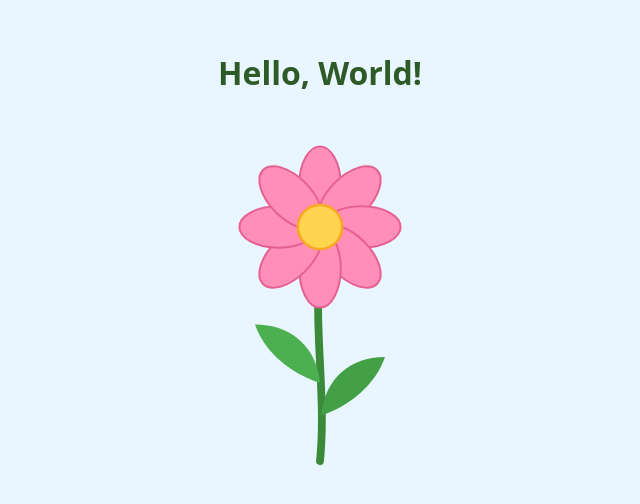
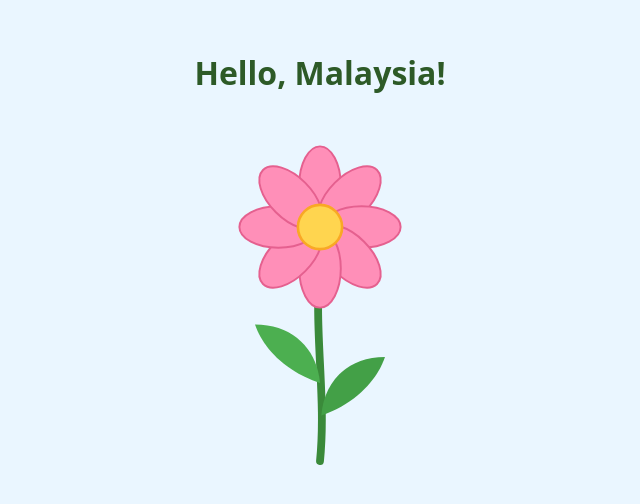
Before and after one commit to carenloh/Haze-Tracker, a plain HTML site: page index.html in a window 1280 px wide. Shown: the part 138-642 px from the top of the page, without its empty margins (320-960 px from the left). Drawn offline with Linux system fonts and the light colour scheme.

Commit message:
Change greeting from World to Malaysia
Co-Authored-By: Claude Sonnet 5.5 <noreply@anthropic.com>
Claude-Session: https://claude.ai/code/session_016mtdkzXMnZzFB6DPHcfSL4

```diff
--- a/index.html
+++ b/index.html
@@ -3,7 +3,7 @@
 <head>
   <meta charset="UTF-8">
   <meta name="viewport" content="width=device-width, initial-scale=1.0">
-  <title>Hello, World</title>
+  <title>Hello, Malaysia</title>
   <style>
     body {
       margin: 0;
@@ -20,7 +20,7 @@
   </style>
 </head>
 <body>
-  <h1>Hello, World!</h1>
+  <h1>Hello, Malaysia!</h1>
   <svg viewBox="0 0 200 280" xmlns="http://www.w3.org/2000/svg" role="img" aria-label="A pink flower with green stem and leaves">
     <!-- stem -->
     <path d="M100 120 C95 170 105 220 100 270" stroke="#3a8a3a" stroke-width="6" fill="none" stroke-linecap="round"/>
```
